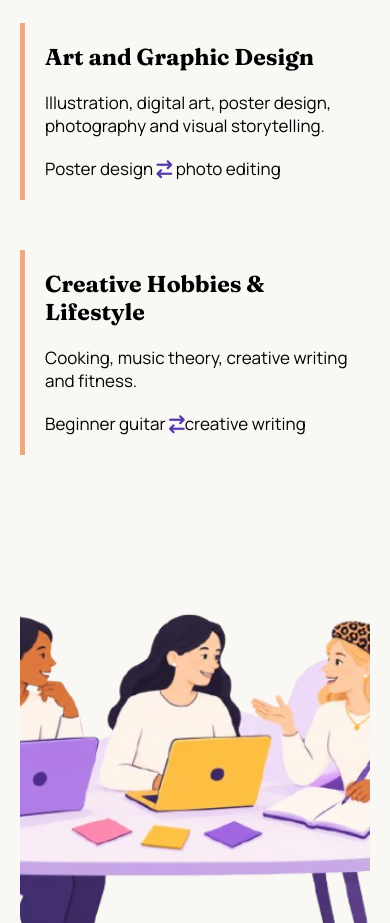
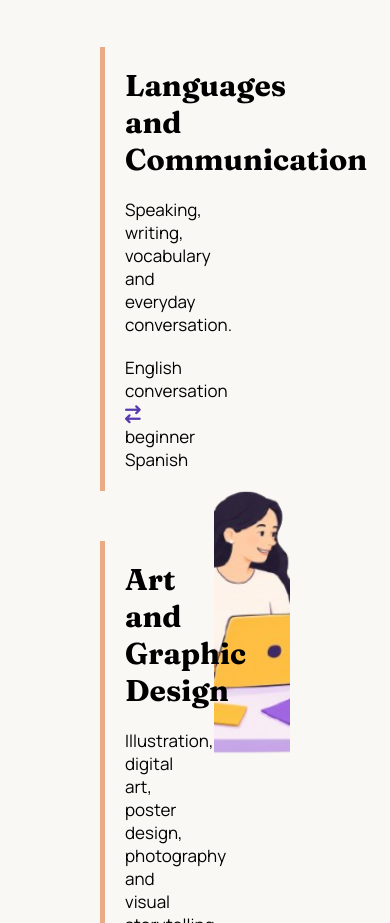
Before and after one commit to Wareesha381/SkillSwap, a plain HTML site: page index.html in a window 390 px wide. Shown: the part 3189-4112 px from the top of the page. Drawn offline with Linux system fonts and the light colour scheme.

Commit message:
Remove Media

```diff
--- a/indexStyle.css
+++ b/indexStyle.css
@@ -535,42 +535,3 @@ h3 {
     transform: translateY(0);
   }
 }
-
-/* Responsive design */
-@media (max-width: 768px) {
-  .section3-heading h1 {
-    margin-top: 60px;
-  }
-
-  .Sample-Exchange {
-    flex-direction: column;
-    margin: 0 20px;
-    gap: 30px;
-  }
-
-  .Sample-Exchange > div:first-child,
-  .Sample-Exchange > div:last-child {
-    flex: 1 1 100%;
-    width: 100%;
-  }
-
-  .Sample-Exchange > div:last-child {
-    justify-content: center;
-  }
-
-  .Sample-Exchange img {
-    max-width: 100%;
-  }
-
-  .section3-list {
-    padding-left: 0;
-  }
-
-  .section3-list h3 {
-    font-size: 23px;
-  }
-
-  .Exchanging-Skills button {
-    margin: 20px auto 60px;
-  }
-}
```
Also changed, not shown: explore.css (+0 -29 lines).
